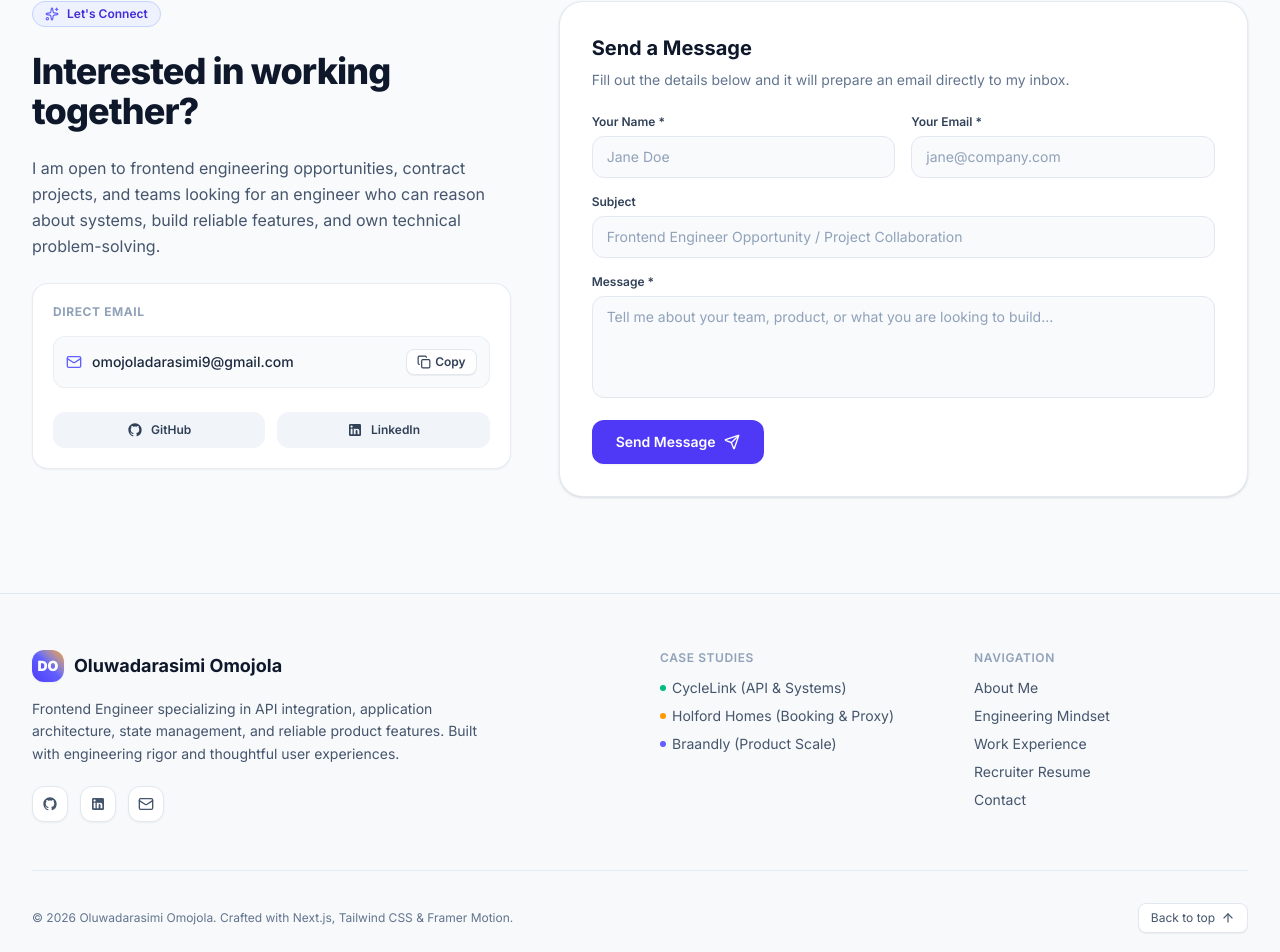
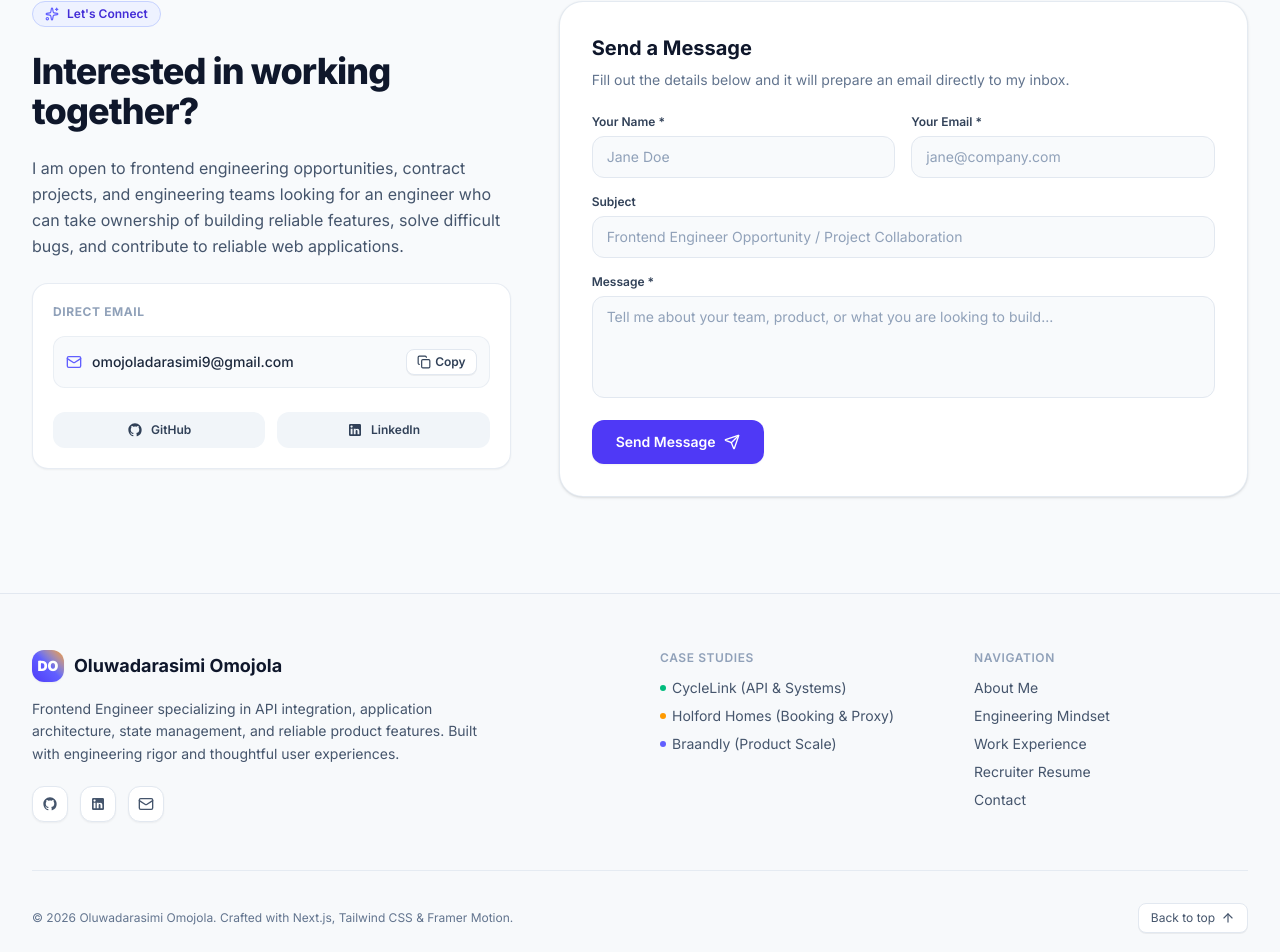
Before and after one commit to Darasimi010/portfolio, a Next.js app: page / in a window 1280 px wide. Shown: the part 6661-7613 px from the top of the page. Built offline with nearby package versions, Linux system fonts and the light colour scheme.

Commit message:
reworded the content in the contact section.

```diff
--- a/components/sections/ContactSection.tsx
+++ b/components/sections/ContactSection.tsx
@@ -61,9 +61,9 @@ export default function ContactSection() {
 
             <p className="text-base text-slate-600 dark:text-slate-400 leading-relaxed">
               I am open to frontend engineering opportunities, contract
-              projects, and teams looking for an engineer who can reason about
-              systems, build reliable features, and own technical
-              problem-solving.
+              projects, and engineering teams looking for an engineer who can
+              take ownership of building reliable features, solve difficult
+              bugs, and contribute to reliable web applications.
             </p>
 
             <div className="p-5 rounded-2xl bg-white dark:bg-slate-900 border border-slate-200/80 dark:border-slate-800 shadow-xs space-y-4">
```
